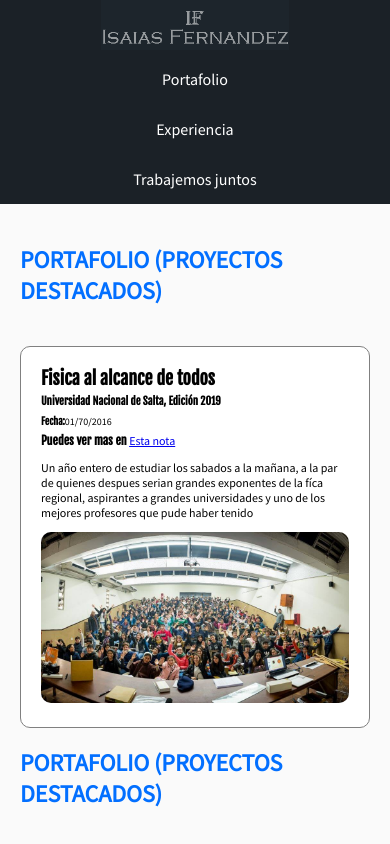
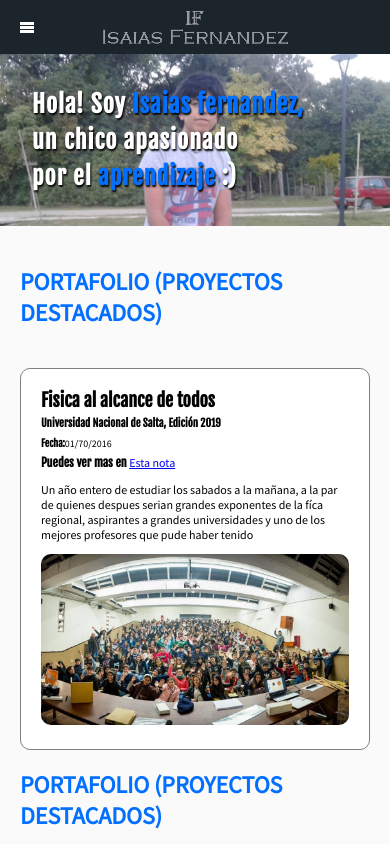
Before and after one commit to IsaiasFer/FirstWeb, a plain HTML site: page index.html in a window 390 px wide. Shown: the top 844 px of the page. Drawn offline with Linux system fonts and the light colour scheme.

Commit message:
nuevo menu hamburguesa

```diff
--- a/css/diseño.css
+++ b/css/diseño.css
@@ -1,8 +1,46 @@
+html{
+	scroll-behavior: smooth;
+}
 body{
 	background:white;
 	font-family:'Source Sans Pro',sans-serif;
 	margin:0;
 }
+
+@font-face {
+	font-family: 'icomoon';
+	src:  url('../fonts/icomoon.eot?6ppo9d');
+	src:  url('../fonts/icomoon.eot?6ppo9d#iefix') format('embedded-opentype'),
+	  url('../fonts/icomoon.ttf?6ppo9d') format('truetype'),
+	  url('../fonts/icomoon.woff?6ppo9d') format('woff'),
+	  url('../fonts/icomoon.svg?6ppo9d#icomoon') format('svg');
+	font-weight: normal;
+	font-style: normal;
+	font-display: block;
+  }
+
+  [class^="icon-"], [class*=" icon-"] {
+	/* use !important to prevent issues with browser extensions that change fonts */
+	font-family: 'icomoon' !important;
+	speak: never;
+	font-style: normal;
+	font-weight: normal;
+	font-variant: normal;
+	text-transform: none;
+	line-height: 1;
+
+	/* Better Font Rendering =========== */
+	-webkit-font-smoothing: antialiased;
+	-moz-osx-font-smoothing: grayscale;
+  }
+
+  .icon-menu1:before {
+	content: "\e900";
+  }
+  .icon-menu:before {
+	content: "\e9bd";
+  }
+
 
 h1,h2,h3,h4,h5,h6{
 	font-family:'Fjalla One',sans-serif;
@@ -27,6 +65,7 @@ footer img{
 	color:white;
 }
 h1{
+	text-shadow: 1px 2px 2px #000;
 	color:white;
 	font-size: 40px;
 	line-height: 1.5;
@@ -92,7 +131,7 @@ h2{
 .hero{
 	height: 290px;
 	background-position-x: right;
-	background-color: #1b2127;
+	background-color: #1d252c;
 	display:flex;
 	align-items:center;
 	justify-content: space-between;
@@ -126,7 +165,7 @@ figure{
 	margin:0;
 }
 .header{
-	background:#1b2127;
+	background:#1d252c;
 	color:white;
 	display:flex;
 	justify-content: space-between;
@@ -260,11 +299,75 @@ header a.link,li{
 	align-items: inherit;
 	flex-wrap: inherit;
 }
+.html-video{
+	width:100%;
+	height:auto;
+}
+.youtubeVideo{
+	position: absolute;
+	top: 0;
+	bottom:0;
+	right:0;
+	left:0;
+	width: 100%;
+	height:100%;
+	/* width:100%;
+	height:auto; */
+}
+.flexiVideo{
+	width:100%;
+	height:0px;
+	padding-top:56.25%;
+	background-color: blue;
+	position: relative;
+}
+
+.burguer-button{
+	text-align: center;
+	line-height:40px;
+	display:none;
+	width:40px;
+	height:40px;
+	border-radius: 50%;
+	background:rgba(29,37,44,.5);
+	position:fixed;
+	z-index:4;
+	left:7px;
+	top:7px;
+	color:white;
+}
 
 /* desktop first que empiece desde el mq mas grande*/
 @media screen and (max-width:1024px){
+
 }
+@media screen and (max-width:950px){
+	.hero{
+		height:auto;
+		position: relative;
+		overflow:hidden;
+		padding:2em;
+	}
+	h1{
+		font-size:2em;
+		z-index:2;
+	}
+	.hero-image{
+		position: absolute;
+		z-index:1;
+		left:0;
+		right:0;
+		top:0;
+		bottom: 0;
+		width:100%;
+
+	}
+}
+
 @media screen and (max-width:767px){
+	.burguer-button{
+		display:block;
+	}
 	.header{
 		display:block;
 		height:auto;
@@ -277,10 +380,32 @@ header a.link,li{
 	}
 	.header a{
 		justify-content:center;
+		height:40px;
+		font-size:2em;
+		text-decoration: none;
+		font-family: Quicksand,helvetica;
 	}
 	.header .logo{
 		text-align: center;
 	}
+	.menu{
+		position:fixed;
+		background:rgba(29,37,44,.8);
+		z-index: 3;
+		top:0;
+		left:-100vw;
+		width:100vw;
+		/* height:100vh; */
+		bottom:0;
+		display:flex;
+		align-items: center;
+		justify-content: center;
+		transition:.3s;
+	}
+	.menu.isActive{
+		left:0;
+	}
+
 	.project{
 		display: block;
 	}
@@ -319,6 +444,9 @@ header a.link,li{
 	}
 }
 @media screen and (max-width:480px){
+	h1{
+		font-size: 1.5em;
+	}
 	.event_detail{
 		margin:-2em .5em .5em;
 		padding:1em;
@@ -346,4 +474,10 @@ header a.link,li{
 	}
 }
 @media screen and (max-width:320px){
+	h1{
+		font-size:1.2em;
+	}
+	.hero{
+		padding:2em 1em;
+	}
 }
--- a/index.html
+++ b/index.html
@@ -5,10 +5,12 @@
 		<title>Isaias Fernandez</title>
 		<link rel="icon" type="image/png" href="favicon.png">
 		<link href="https://fonts.googleapis.com/css2?family=Fjalla+One&family=Source+Sans+Pro&display=swap" rel="stylesheet">
+		<link href="https://fonts.googleapis.com/css2?family=Quicksand:wght@500&display=swap" rel="stylesheet">
 		<link rel="stylesheet" href="css/diseño.css">
 		<meta name="viewport" content="width=device-width, initial-scale=1">
 	</head>
 	<body>
+		<i class="icon-menu burguer-button"></i>
 		<header class="header">
 			<div class="container">
 				<figure class="logo">
@@ -29,7 +31,7 @@
 				</nav>
 			</div>
 		</header>
-<!-- 		<section class="hero">
+		<section class="hero">
 			<div class="container">
 				<h1>
 					Hola! Soy <strong>Isaias fernandez,</strong><br/>un chico apasionado<br/>por el <strong>aprendizaje</strong> :)
@@ -38,7 +40,7 @@
 					<img class="hero-image" src="./Isaias.jpeg" width="500" height="290" alt="imagen principal del sitio">
 				</figure>
 			</div>
-		</section> -->
+		</section>
 		<section id="Portafolio" class="portfolio">
 			<div class="container">
 				<h2>Portafolio (Proyectos Destacados)</h2>
@@ -72,6 +74,7 @@
 		<div class="container">
 			<h2 class="event-list-title">Mas sobre mi experiencia</h2>
 		</div>
+		<!-- <iframe src="https://es.wikipedia.org" width="500" height="500" frameborder="0"></iframe> -->
 		<section id="Experiencia" class="event-list">
 			<div class="container">
 				<article class="event">
@@ -86,6 +89,9 @@
 				</article>
 				<article class="event">
 					<figure class="event_imageContainer">
+						<!-- <div class="flexiVideo">
+							<iframe class="youtubeVideo" width="560" height="315" src="https://www.youtube.com/embed/-x2fjXtTn4Q" frameborder="0" allow="accelerometer; autoplay; clipboard-write; encrypted-media; gyroscope; picture-in-picture" allowfullscreen></iframe>
+						</div> -->
 						<img class="event_image" src="palestra.jpg" alt="PlatziConf" width="500">
 					</figure>
 					<div class="event_detail">
@@ -96,7 +102,8 @@
 				</article>
 				<article class="event">
 					<figure class="event_imageContainer">
-						<img class="event_image" src="naturaleza.jpg" alt="PlatziConf" width="500">
+						<video class="html-video" src="papichuli.mp4" controls></video>
+						<!-- <img class="event_image" src="naturaleza.jpg" alt="PlatziConf" width="500"> -->
 					</figure>
 					<div class="event_detail">
 						<h3 class="event_title">Campo</h3>
@@ -145,5 +152,6 @@
 				</div>
 			</div>
 		</footer>
+		<script src="portafolio.js"></script>
 	</body>
 </html>
--- /dev/null
+++ b/portafolio.js
@@ -0,0 +1,9 @@
+const menu=document.querySelector(".menu");
+const burguerb=document.querySelector(".burguer-button")
+burguerb.addEventListener("click",aparecer)
+function aparecer(){
+if(menu.classList.contains("isActive")){
+    menu.classList.remove("isActive")
+}else{
+    menu.classList.add("isActive")
+}}
```
Also changed, not shown: fonts/icomoon.ttf (added), fonts/icomoon.woff (added), 2 other files.
